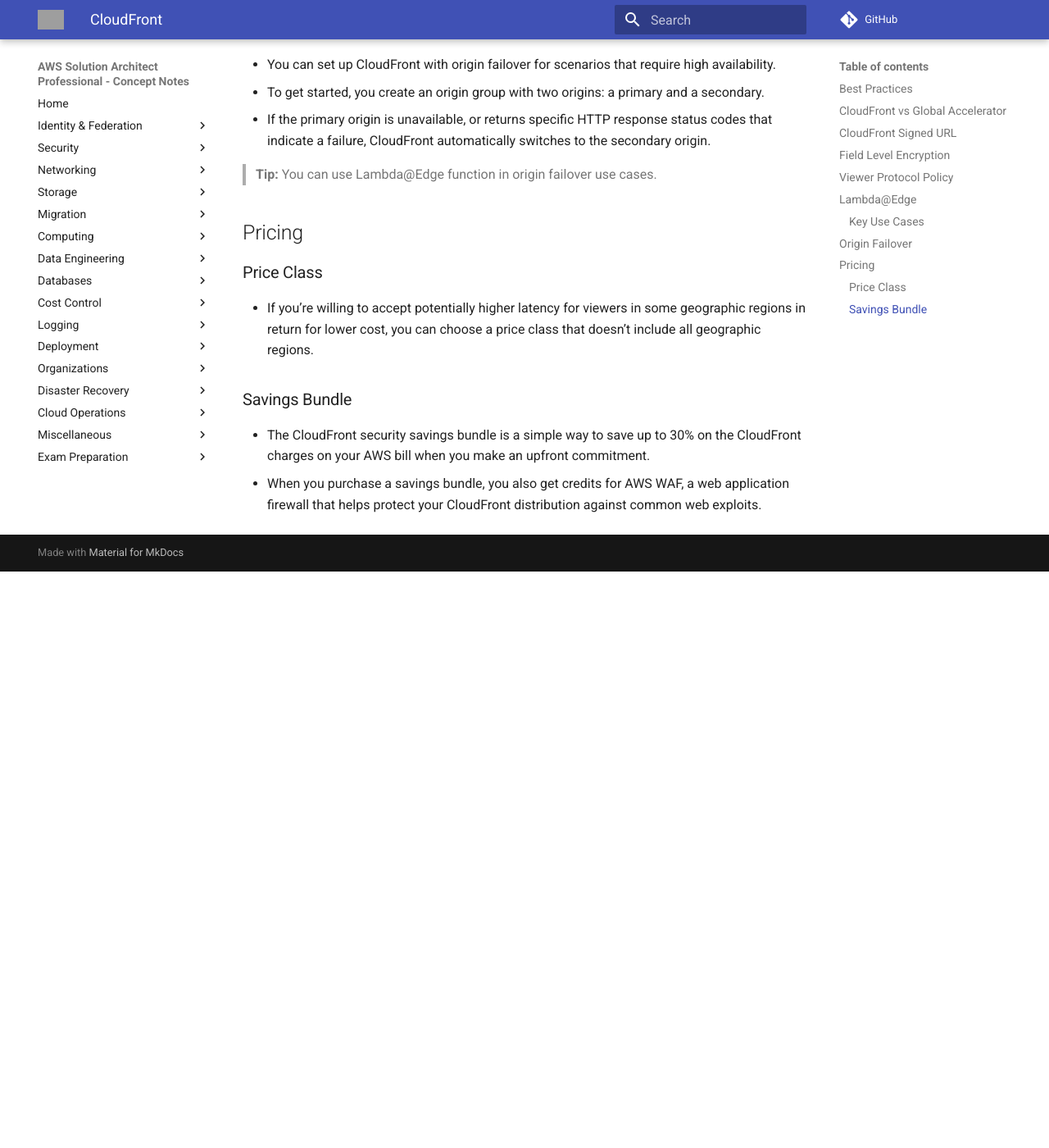
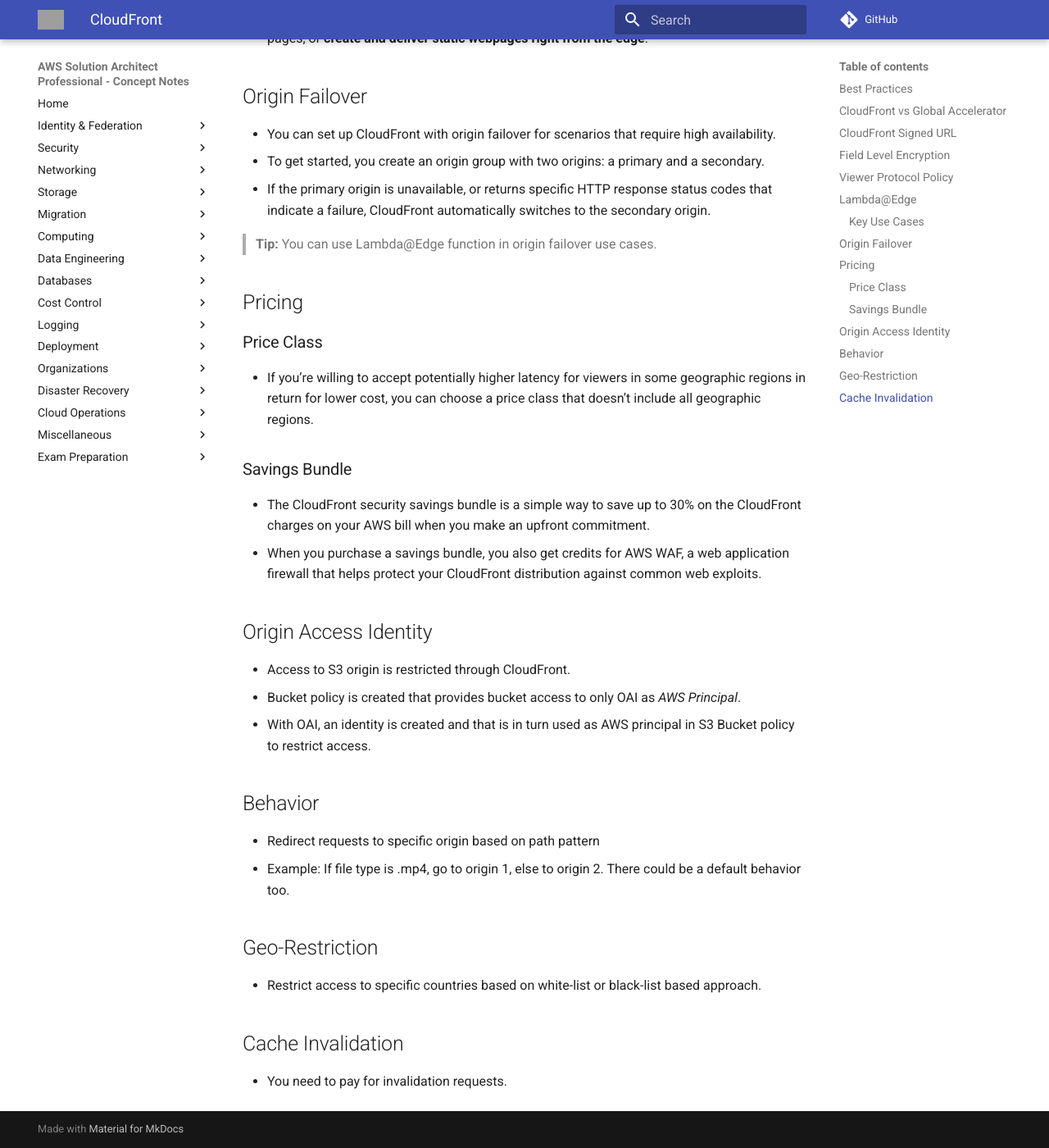
Before and after one commit to jeyabalajis/aws-certified-sa-pro-notes, an MkDocs documentation site: the page built from docs/network/cloudfront.md, in a window 1280 px wide and 1400 px high, scrolled down 3444 px. Shown: the whole window at 82% size. Built offline with MkDocs 1.6.1 and Material for MkDocs 9.7.7, drawn with Linux system fonts in a browser that asks for light colours; comment, search, counter and statistics services are not loaded; before the commit the page ends 4141 px from its top, so only the background shows below that; some of the changed text lies outside the part shown; grey boxes are pictures that could not be loaded.

Commit message:
added cloudfront doc

```diff
--- a/docs/network/cloudfront.md
+++ b/docs/network/cloudfront.md
@@ -8,7 +8,7 @@
 
 > CloudFront Signed URL requires an application server that authenticates and then generates a CloudFront Signed URL for the client.
 
-> CloudFront Signed URL: Allow access to a path no matter the origin, leverage caching features. S3 Pre-Signed URL: impersonates the person who pre-signed the URL; limited lifetime.
+> CloudFront Signed URL: Allow access to a path no matter the origin, leverage caching features. S3 Pre-Signed URL: impersonates the person who pre-signed the URL; limited lifetime. _Use Signed cookies for multiple files._
 
 > Restrict access to custom origins and ALB: Use a custom-header and set ALB rule to accept requests that contain this custom header. Keep the custom-header name & value a secret.
 
@@ -79,6 +79,7 @@
 - Lambda@Edge can be configured to inspect the viewer request and look for the user-agent HTTP header.
 - This header is a string that can be used to identify the application, operating system, vendor, and/or version of the requesting user agent.
 - Based on the operating system of the client, the function can then return different media assets from the CloudFront cache.
+- Lambda@Edge can be used in viewer request, origin request, origin response and viewer response.
 
 ### Key Use Cases
 - Inspect cookies to rewrite URLs to different versions of a site for A/B testing.
@@ -105,3 +106,22 @@
 
 - The CloudFront security savings bundle is a simple way to save up to 30% on the CloudFront charges on your AWS bill when you make an upfront commitment.
 - When you purchase a savings bundle, you also get credits for AWS WAF, a web application firewall that helps protect your CloudFront distribution against common web exploits.
+
+## Origin Access Identity
+
+- Access to S3 origin is restricted through CloudFront.
+- Bucket policy is created that provides bucket access to only OAI as _AWS Principal_.
+- With OAI, an identity is created and that is in turn used as AWS principal in S3 Bucket policy to restrict access.
+
+## Behavior
+
+- Redirect requests to specific origin based on path pattern
+- Example: If file type is .mp4, go to origin 1, else to origin 2. There could be a default behavior too.
+
+## Geo-Restriction
+
+- Restrict access to specific countries based on white-list or black-list based approach.
+
+## Cache Invalidation
+
+- You need to pay for invalidation requests.
```
